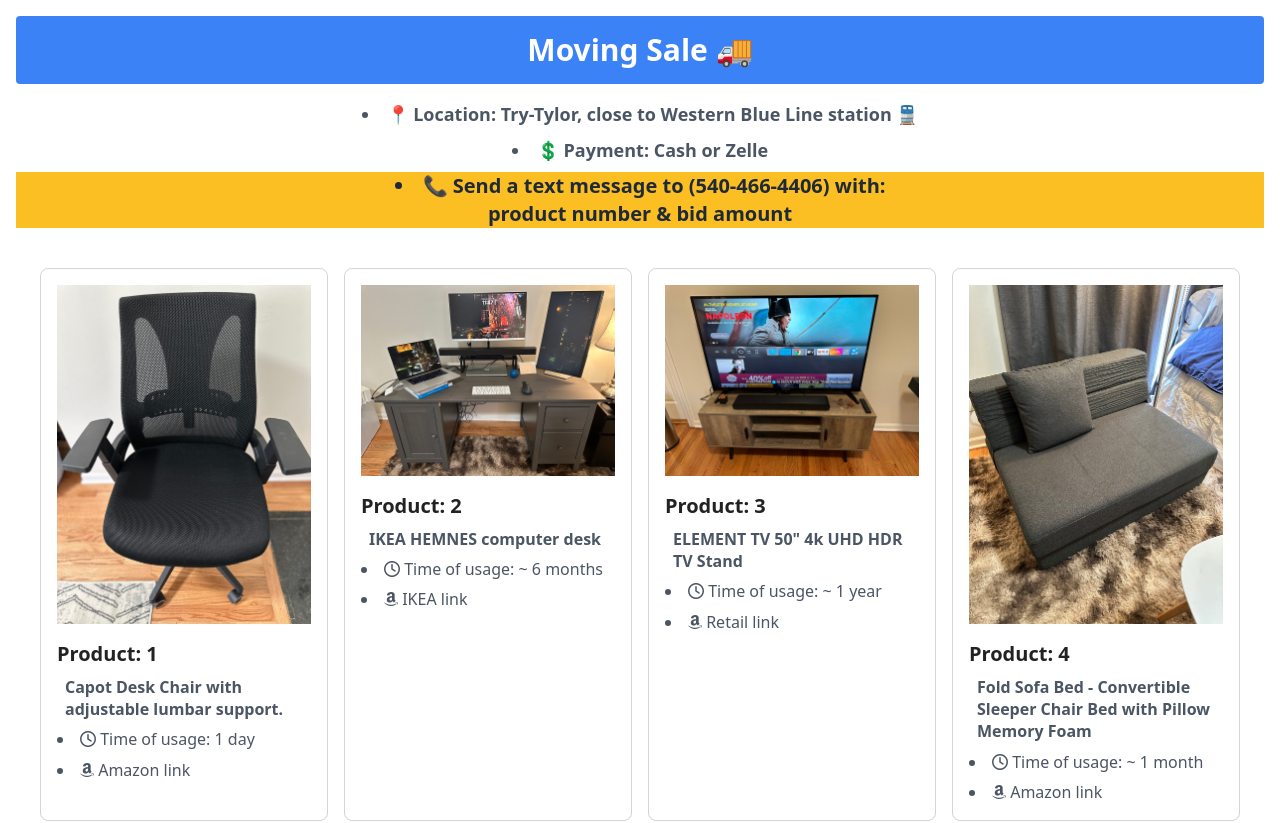
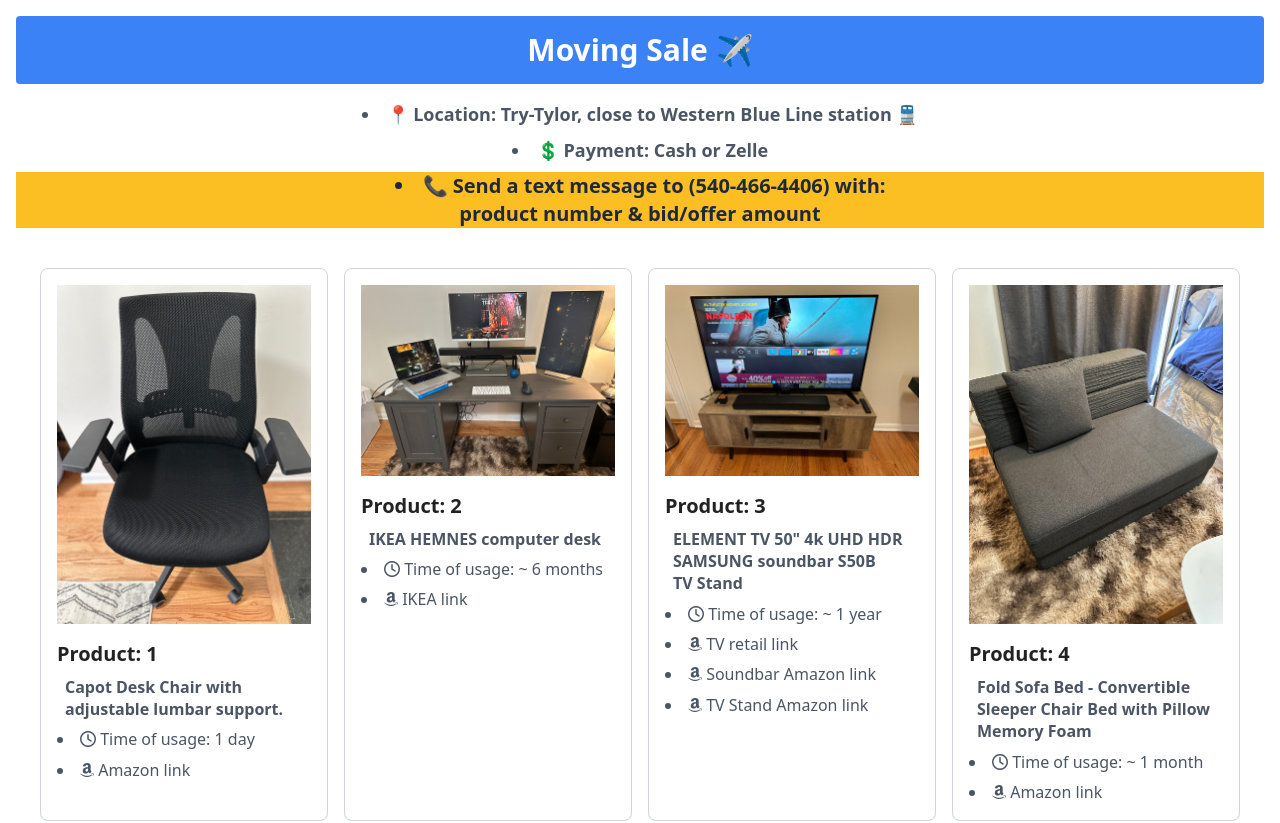
Before and after one commit to mudafar/moving-sale, a website built with webpack: page index.html in a window 1280 px wide. Shown: the top 823 px of the page. Built offline with nearby package versions, Linux system fonts and the light colour scheme.

Commit message:
feat: add details

```diff
--- a/index.html
+++ b/index.html
@@ -28,7 +28,7 @@
 <!-- Add your site or application content here -->
 <!-- Add a header -->
 <header class="text-center text-3xl font-bold m-4 bg-blue-500 text-white p-4 rounded">
-  Moving Sale 🚚
+  Moving Sale ✈️
 </header>
 
 <!-- Add a list for contact, address, and payment -->
@@ -37,7 +37,7 @@
   <li class="text-gray-600">💲 Payment: Cash or Zelle </li>
   <li class="text-gray-800 text-xl font-semibold bg-amber-400">
     📞 Send a text message to (540-466-4406) with:
-    <br> product number & bid amount
+    <br> product number & bid/offer amount
   </li>
 </ul>
 <!--  create a product catalog listing using html and tailwind with images in static directory -->
@@ -87,7 +87,8 @@
     <img src="img/prod-9.jpg" alt="Product 3" class="w-full h-auto object-cover">
     <h2 class="text-xl font-bold mt-4">Product: 3</h2>
     <p class="text-l font-bold text-gray-600 m-2">
-      ELEMENT TV 50" 4k UHD HDR
+      ELEMENT TV 50" 4k UHD HDR <br>
+      SAMSUNG soundbar S50B <br>
       TV Stand
     </p>
 
@@ -98,9 +99,19 @@
       <li class="text-gray-600">
         <a href="https://www.meijer.com/shopping/product/element-50--4k-uhd-hdr-xumo-tv/81064903302.html"
            target="_blank">
-          <i class="fab fa-amazon"></i> Retail link
+          <i class="fab fa-amazon"></i> TV retail link
         </a>
       </li>
+      <li class="text-gray-600">
+        <a href="https://www.amazon.com/SAMSUNG-HW-S50B-ZA-Soundbar-Virtual/dp/B09ZQ49G32"
+           target="_blank">
+          <i class="fab fa-amazon"></i> Soundbar Amazon link
+        </a>
+      </li>
+      <li class="text-gray-600">
+        <a href="https://www.amazon.com/Mid-Century-Console-Storage-Entertainment-Consoles/dp/B097P3TC6G" target="_blank">
+          <i class="fab fa-amazon"></i> TV Stand Amazon link
+        </a>
     </ul>
   </div>
 
```
